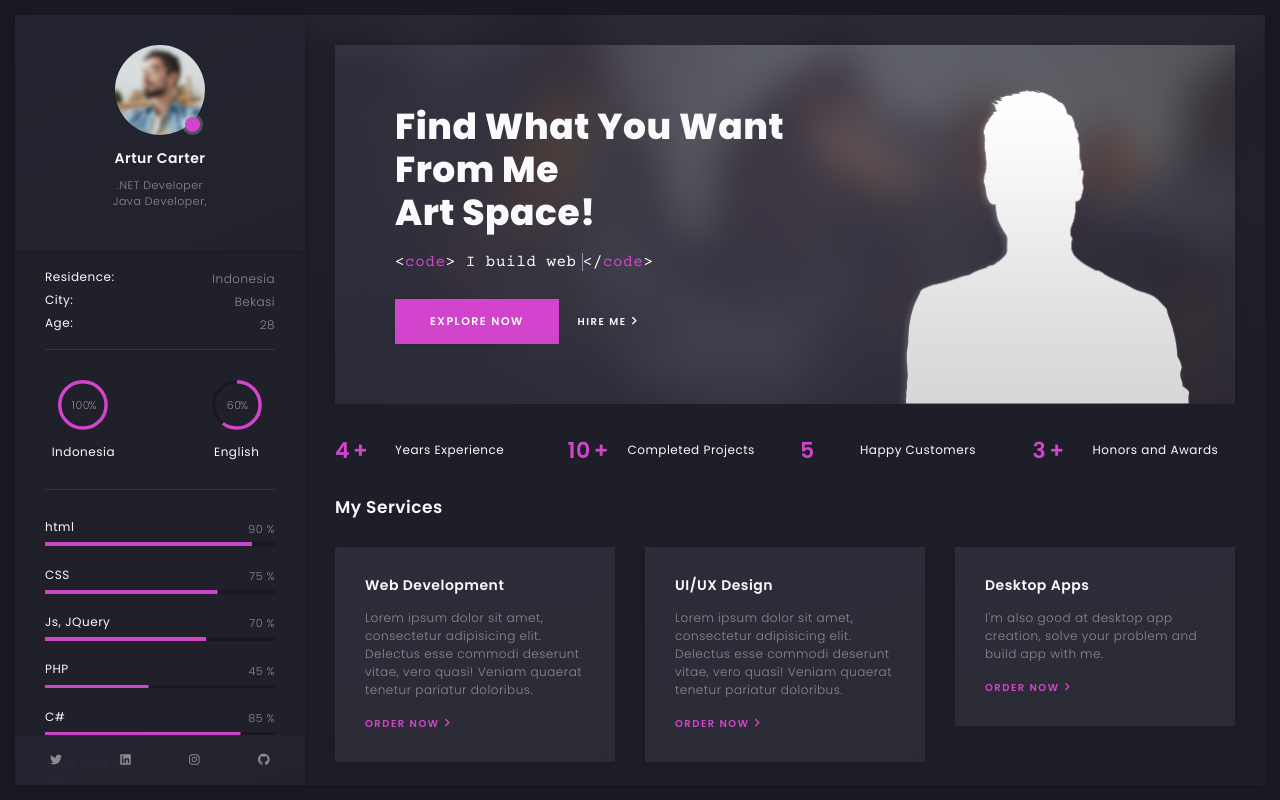
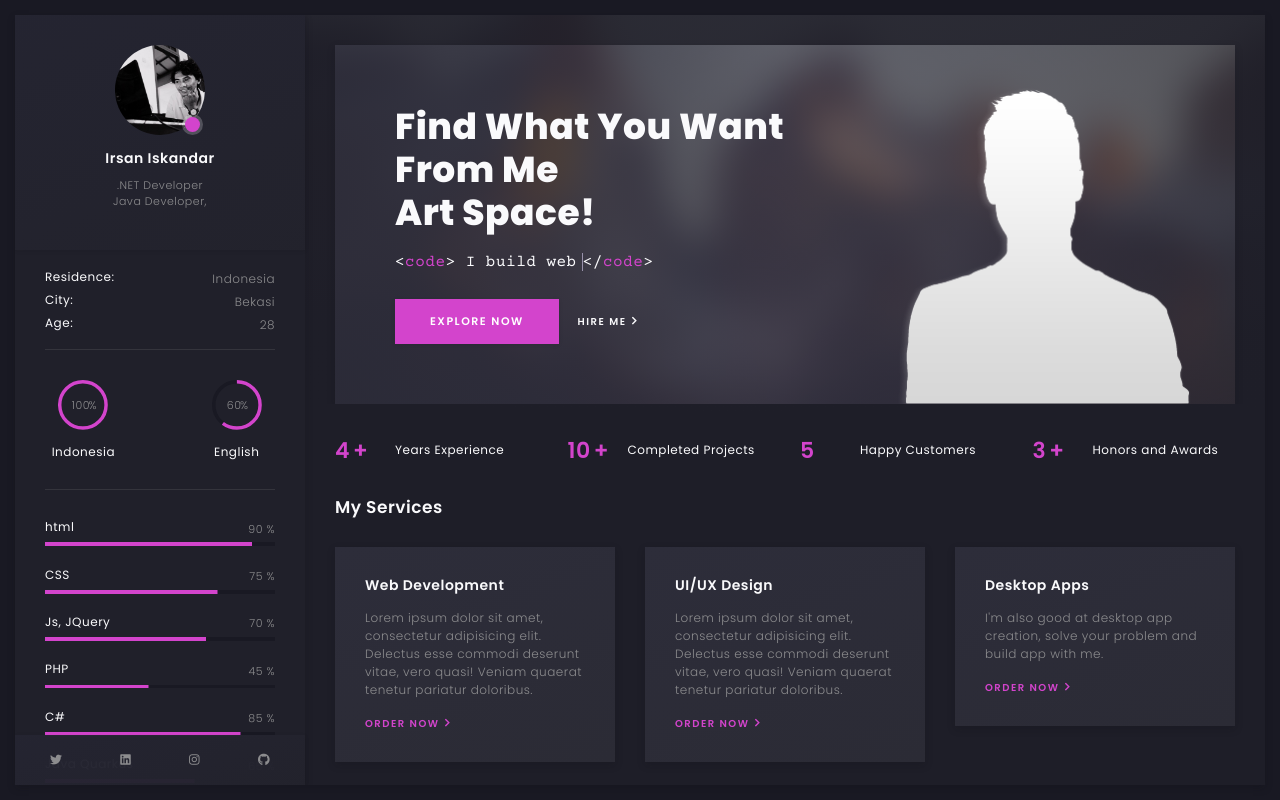
Before and after one commit to IrsanIskandar/irsaniskandar.github.io, a plain HTML site: page components/onepage.html in a window 1280 px wide. Drawn offline with nearby package versions, Linux system fonts and the light colour scheme.

Commit message:
Fix Photo Onepage;

```diff
--- a/components/onepage.html
+++ b/components/onepage.html
@@ -58,8 +58,8 @@
             <div class="art-header">
               <!-- avatar -->
               <div class="art-avatar">
-                <a data-fancybox="avatar" href="../img/face-1.jpg" class="art-avatar-curtain">
-                  <img src="../img/face-1.jpg" alt="avatar">
+                <a data-fancybox="avatar" href="../img/face-ori.jpeg" class="art-avatar-curtain">
+                  <img src="../img/face-ori.jpeg" alt="avatar">
                   <i class="fas fa-expand"></i>
                 </a>
                 <!-- available -->
@@ -70,7 +70,7 @@
               </div>
               <!-- avatar end -->
               <!-- name -->
-              <h5 class="art-name mb-10">Artur Carter</h5>
+              <h5 class="art-name mb-10">Irsan Iskandar</h5>
               <!-- post -->
               <div class="art-sm-text">.NET Developer <br>Java Developer, </div>
             </div>
```
